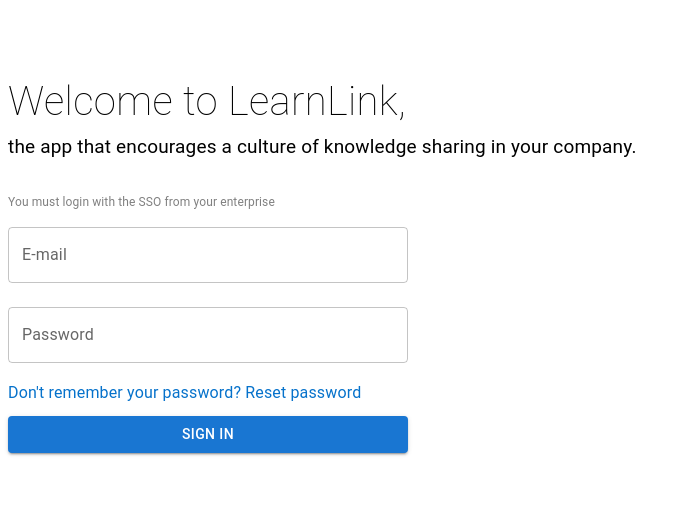
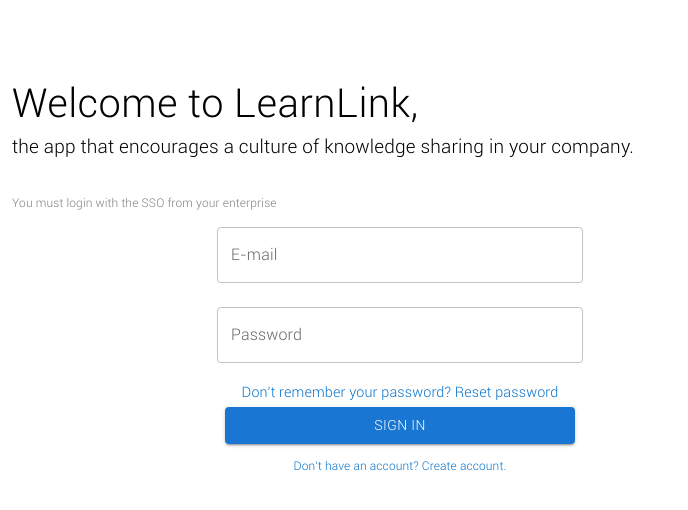
Before and after one commit to 2023M6T3-Inteli/Grupo-3, a React (Vite) app in the folder codigo/frontend/: page /login in a window 1280 px wide. Shown: the top 510 px of the page, without its empty margins (0-688 px from the left). Built offline with nearby package versions, Linux system fonts and the light colour scheme.

Commit message:
Feat: tela de login - Livia

```diff
--- a/codigo/frontend/src/components/LoginForm/LoginForm.tsx
+++ b/codigo/frontend/src/components/LoginForm/LoginForm.tsx
@@ -1,8 +1,33 @@
-import React from 'react';
-import TextField from '@mui/material/TextField';
-import Button from '@mui/material/Button';
-import Typography from '@mui/material/Typography';
-import styled from 'styled-components';
+import React from "react";
+import TextField from "@mui/material/TextField";
+import Button from "@mui/material/Button";
+import Typography from "@mui/material/Typography";
+import styled from "styled-components";
+import { Container } from "@mui/material";
+import GlobalStyles from "../../styles/GlobalStyles";
+
+
+
+const Father = styled.div`
+  display: flex;
+  align-items: center;
+  justify-content: center;
+  flex-direction: column;
+`;
+
+const Password = styled.div`
+  display: flex;
+  align-items: center;
+  justify-content: center;
+  flex-direction: column;
+`;
+
+const Create = styled.div`
+  display: flex;
+  align-items: center;
+  justify-content: center;
+  flex-direction: column;
+`;
 
 const Form = styled.form`
   display: flex;
@@ -14,7 +39,7 @@ const Form = styled.form`
 
 const Input = styled(TextField)`
   margin-bottom: 15px;
-  max-width: 400px;
+  max-width: 366px;
   width: 100%;
 
   && {
@@ -28,7 +53,7 @@ const Input = styled(TextField)`
 `;
 
 const StyledButton = styled(Button)`
-  max-width: 400px;
+  max-width: 350px;
   width: 100%;
   // border-radius: 50%;
 `;
@@ -37,7 +62,7 @@ const Title = styled(Typography)`
   && {
     font-size: 40px;
     font-weight: lighter;
-    margin-bottom: 0.5px;
+    margin-left: 12px;
     // achei melhor um espaçamento bem pequeno
   }
 `;
@@ -46,6 +71,7 @@ const Subtitle = styled(Typography)`
   && {
     font-size: 19px;
     margin-bottom: 2rem;
+    margin-left: 12px;
   }
 `;
 
@@ -54,16 +80,33 @@ const Instruction = styled(Typography)`
     font-size: 12px;
     margin-bottom: 0.1px;
     color: gray;
+    margin-left: 12px;
   }
 `;
 
 const ForgotPassword = styled(Typography)`
   && {
     margin-top: 10px;
-    margin-bottom: 11px;
-    font-size: 1rem;
+    margin-bottom: 5px;
+    font-size: 0.9rem;
     cursor: pointer;
-    color: #0672CB;
+    color: #0672cb;
+
+    &:hover {
+      text-decoration: underline;
+    }
+  }
+`;
+
+const CreateAccount = styled(Typography)`
+  && {
+    margin-top: 12px;
+    margin-bottom: 10px;
+    font-size: 0.75rem;
+    cursor: pointer;
+    color: #0672cb;
+    align-itens: center;
+    justify-content: center;
 
     &:hover {
       text-decoration: underline;
@@ -76,12 +119,29 @@ function LoginForm() {
     <Form>
       <Title>Welcome to LearnLink,</Title>
       <Subtitle>the app that encourages a culture of knowledge sharing in your company.</Subtitle>
-          <Instruction>You must login with the SSO from your enterprise</Instruction>
+      <Instruction>
+        You must login with the SSO from your enterprise
+      </Instruction>
+      <Father>
         <Input label="E-mail" fullWidth margin="normal" />
         <Input label="Password" fullWidth margin="normal" type="password" />
-          <ForgotPassword>Don't remember your password? Reset password</ForgotPassword>
-          <StyledButton variant="contained" color="primary"> Sign In </StyledButton>
+        <Password>
+          <ForgotPassword> Don't remember your password? Reset password </ForgotPassword>
+        </Password>
+        <StyledButton variant="contained" color="primary">
+          {" "}
+          Sign In{" "}
+        </StyledButton>
+
+        <Create>
+          <CreateAccount>Don't have an account? Create account.</CreateAccount>
+        </Create>
+      </Father>
+
+      <GlobalStyles></GlobalStyles>
+
     </Form>
+
   );
 }
 
```
Lines whose indentation alone changed are shown as unchanged.
